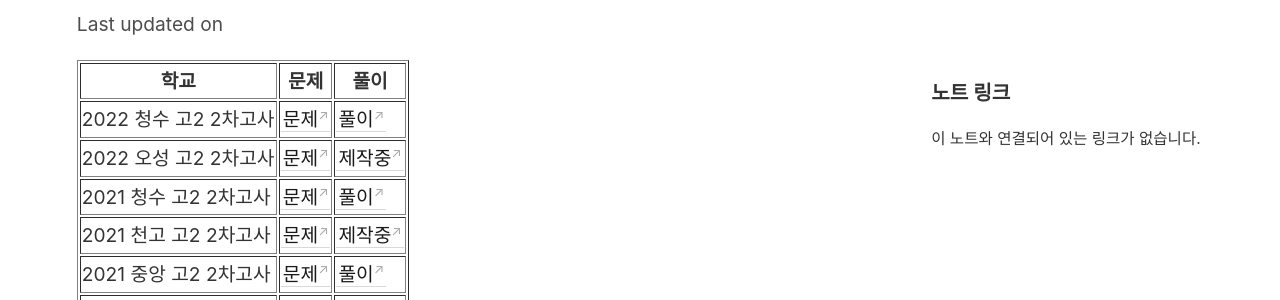
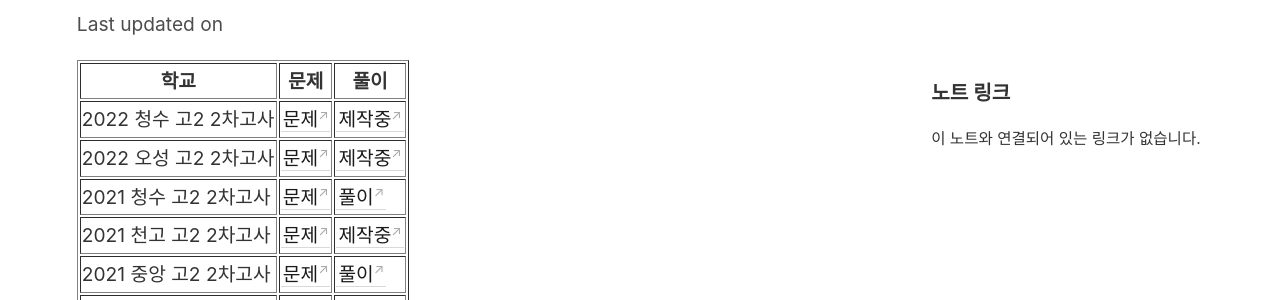
Before and after one commit to gwandae/test, a Jekyll site: the page built from _notes/고2 2차고사 대비 기출모음.md, in a window 1280 px wide. Shown: the part 197-497 px from the top of the page. Built offline with Jekyll 4.4.1, drawn with Linux system fonts in a browser that asks for light colours.

Commit message:
Update 고2 2차고사 대비 기출모음.md

```diff
--- a/_notes/고2 2차고사 대비 기출모음.md
+++ b/_notes/고2 2차고사 대비 기출모음.md
@@ -7,7 +7,7 @@ permalink: /2-2
  <tr>
 	<td>2022 청수 고2 2차고사</td>
     <td><a href="/pdf/test2nd/2022 청수 고2 2차고사.pdf">문제</a></td>
-    <td><a href="/pdf/test2nd/2022풀이/%5B풀이%5D 2022 청수 고2 2차고사.pdf">풀이</a></td>
+    <td><a href="/pdf/test2nd/2022풀이/%5B풀이%5D 2022 청수 고2 2차고사.pdf">제작중</a></td>
   </tr>
 <tr>
 	<td>2022 오성 고2 2차고사</td>
```
